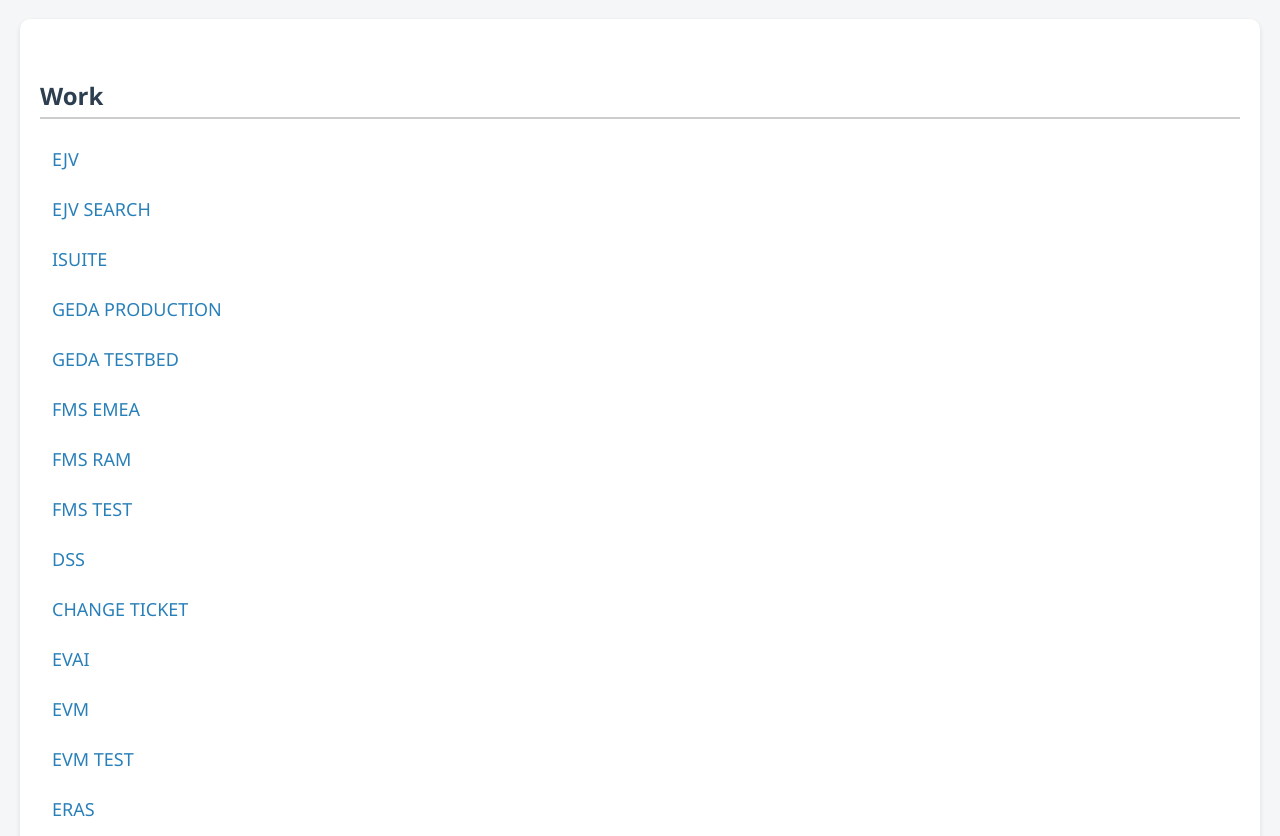
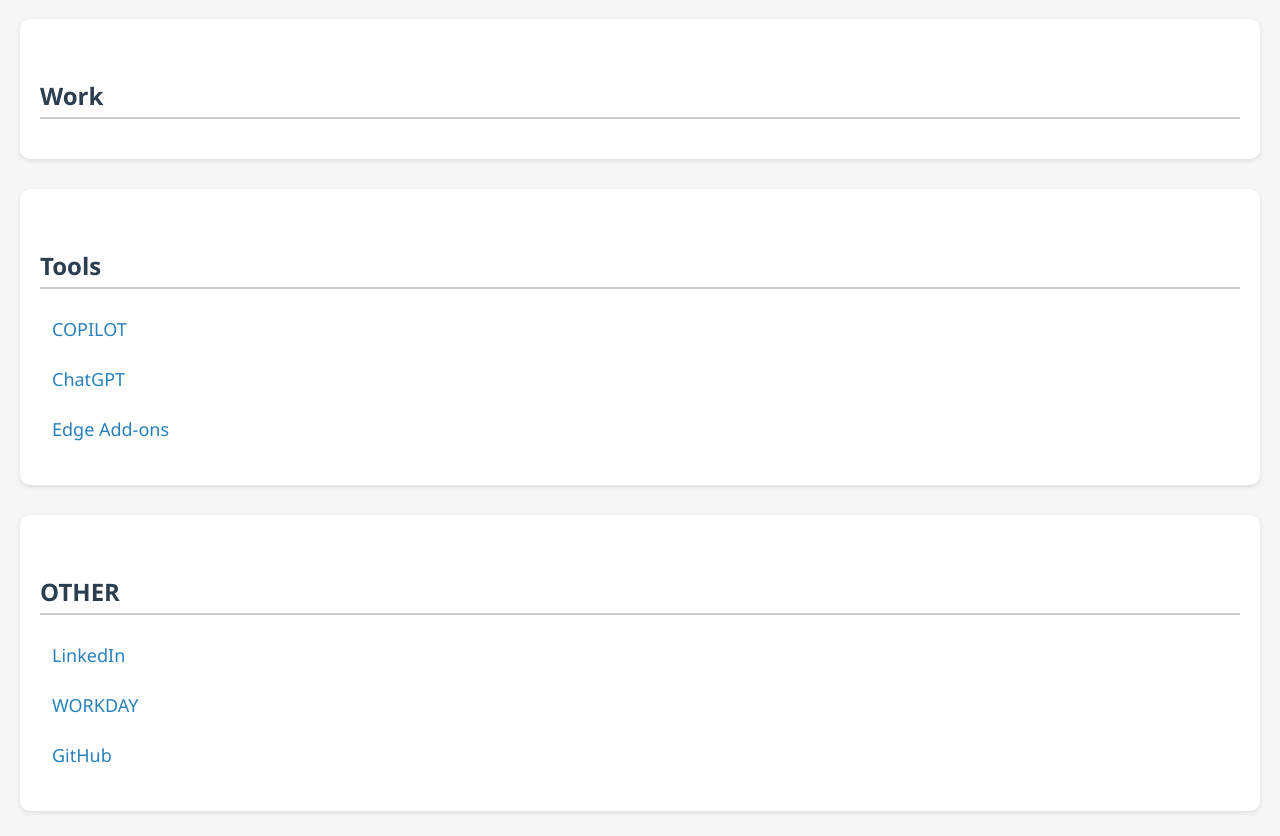
Before and after one commit to Anush-git-hub/important-links, a plain HTML site: page index.html in a window 1280 px wide. Shown: the part 87-923 px from the top of the page. Drawn offline with Linux system fonts and the light colour scheme.

Commit message:
Update index.html

```diff
--- a/index.html
+++ b/index.html
@@ -56,22 +56,7 @@
     <div class="section">
         <h2>Work</h2>
         <ul>
-            <li><a href="http://gc.ejv.int.refinitiv.com/" target="_blank">EJV</a></li>
-            <li><a href="http://rta.uk.int.refinitiv.com/ejvlink/" target="_blank">EJV SEARCH</a></li>
-            <li><a href="https://isuite.int.refinitiv.com/isuite/" target="_blank">ISUITE</a></li>
-            <li><a href="https://c09tm7surg01b.int.refinitiv.com:8443/GEDA/portal.jsp?_ts=1753795786094" target="_blank">GEDA PRODUCTION</a></li>
-            <li><a href="https://c42dex8ddg01a.int.refinitiv.com:8443/GEDA10/portal.jsp?_ts=1753795867017" target="_blank">GEDA TESTBED</a></li>
-            <li><a href="http://emea-fmspodprod.int.refinitiv.com/DDS_FMS/Portal/FMSOuter.aspx?browserid=181519065" target="_blank">FMS EMEA</a></li>
-            <li><a href="http://ram-fmspodprod.int.refinitiv.com/DDS_FMS/Portal/FMSOuter.aspx?browserid=181519065" target="_blank">FMS RAM</a></li>
-            <li><a href="http://ram-fmspodsit.int.thomsonreuters.com/DDS_FMS/Portal/FMSOuter.aspx?browserid=172314851" target="_blank">FMS TEST</a></li>
-            <li><a href="https://select.datascope.refinitiv.com/DataScope/preferences/default.aspx?tab=General" target="_blank">DSS</a></li>
-            <li><a href="https://lseg.service-now.com/now/nav/ui/classic/params/target/%24pa_dashboard.do%3Fsysparm_dashboard%3Db19a9299342a8d10f877f931dba0a929%26sysparm_breakdown_source%3D1003954dc382011005aea539e540ddd3%26sysparm_element%3D%26sysparm_element_value%3D%26sysparm_tab%3D4cea9e99342a8d10f877f931dba0a990" target="_blank">CHANGE TICKET</a></li>
-            <li><a href="https://evadmin.int.refinitiv.com/" target="_blank">EVAI</a></li>
-            <li><a href="https://nam12.safelinks.protection.outlook.com/?url=https%3A%2F%2Fevmprodapp.int.refinitiv.com%2FEVM%2Fevm.jsp&data=04%7C01%7CDarshanD.Borkar%40refinitiv.com%7Caa81569c1921468b39a408d8cce4fc61%7C71ad2f6261e244fc9e8586c2827f6de9%7C0%7C0%7C637484631143928170%7CUnknown%7CTWFpbGZsb3d8eyJWIjoiMC4wLjAwMDAiLCJQIjoiV2luMzIiLCJBTiI6Ik1haWwiLCJXVCI6Mn0%3D%7C1000&sdata=PuyykKIA0wMlSt4GAu9cLLXeTrZM4Eku6dNF5ek5nWE%3D&reserved=0" target="_blank">EVM</a></li>
-            <li><a href="https://evmppeapp.int.refinitiv.com/EVM/evm.jsp" target="_blank">EVM TEST</a></li>
-            <li><a href="https://eras.int.refinitiv.com/ERAS/Default.aspx" target="_blank">ERAS</a></li>
-            <li><a href="https://www.notifi.int.refinitiv.com/#/?sort=notificationCode,desc&page-index=0" target="_blank">DN NOTIFY</a></li>
-            <li><a href="https://myaccount.lseg.com/en/datanotification/DN110336" target="_blank">DN VIEW</a></li>
+
         </ul>
     </div>
 
```
